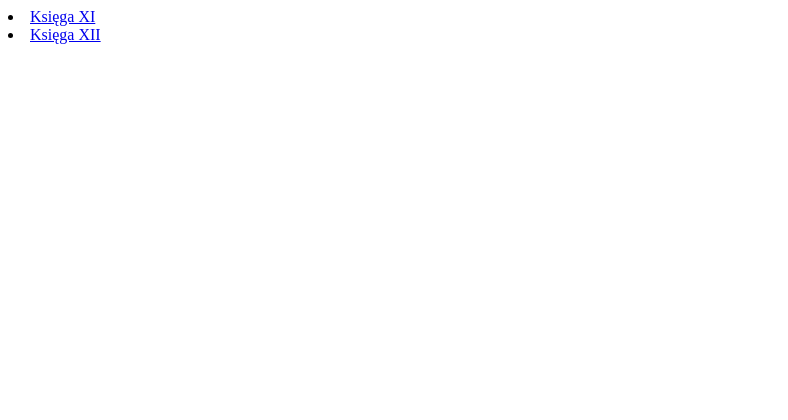
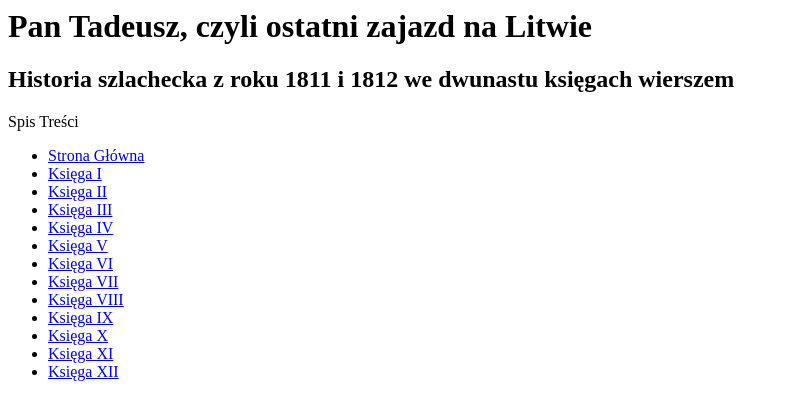
Before and after one commit to rafatq/Pan_Tadeusz, a plain HTML site: page index.html in a window 1280 px wide. Shown: the whole page, without its empty margins (0-788 px from the left). Drawn offline with Linux system fonts and the light colour scheme.

Commit message:
glownav2

```diff
--- a/index.html
+++ b/index.html
@@ -1,7 +1,28 @@
-
-                                <li><a href="./k11.html">Księga XI</a></li>
-                                <li><a href="./k12.html">Księga XII</a></li>
-                        </ul>
-                </div>
-        </body>
-</html
+ <html>
+	<head>
+		<meta charset="UTF-8">
+		<title>Pan Tadeusz</title>
+	</head>
+	<body>
+		<h1>Pan Tadeusz, czyli ostatni zajazd na Litwie</h1>
+		<h2>Historia szlachecka z roku 1811 i 1812 we dwunastu księgach wierszem</h2>
+		<div>
+			<p>Spis Treści</p>
+			<ul>
+				<li><a href="index.html">Strona Główna</a></li>
+				<li><a href="./k1.html">Księga I</a></li>
+				<li><a href="./k2.html">Księga II</a></li>
+				<li><a href="./k3.html">Księga III</a></li>
+				<li><a href="./k4.html">Księga IV</a></li>
+				<li><a href="./k5.html">Księga V</a></li>
+				<li><a href="./k6.html">Księga VI</a></li>
+				<li><a href="./k7.html">Księga VII</a></li>
+				<li><a href="./k8.html">Księga VIII</a></li>
+				<li><a href="./k9.html">Księga IX</a></li>
+				<li><a href="./k10.html">Księga X</a></li>
+				<li><a href="./k11.html">Księga XI</a></li>
+				<li><a href="./k12.html">Księga XII</a></li>
+			</ul>
+		</div>
+	</body>
+</html>
```
